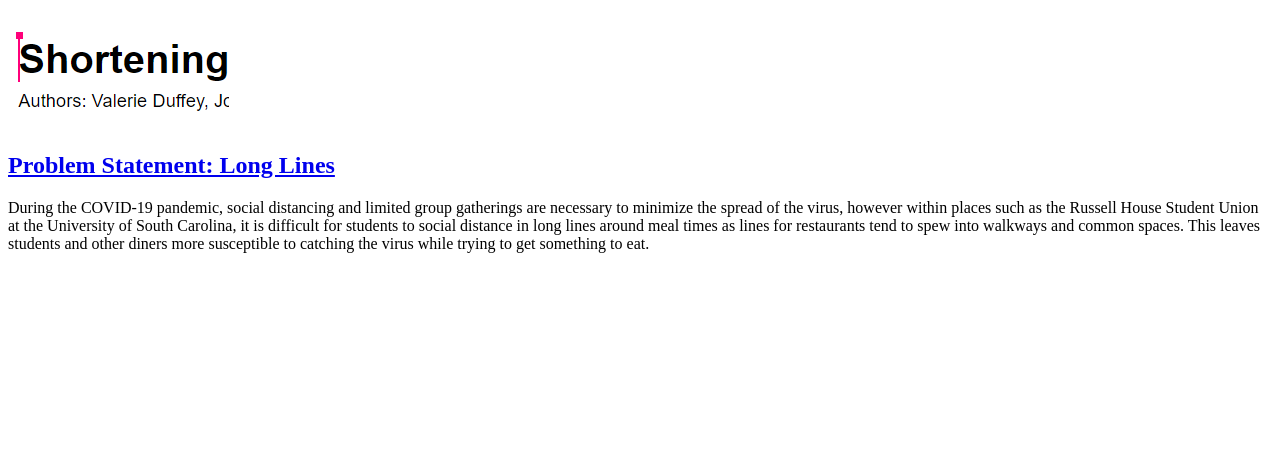
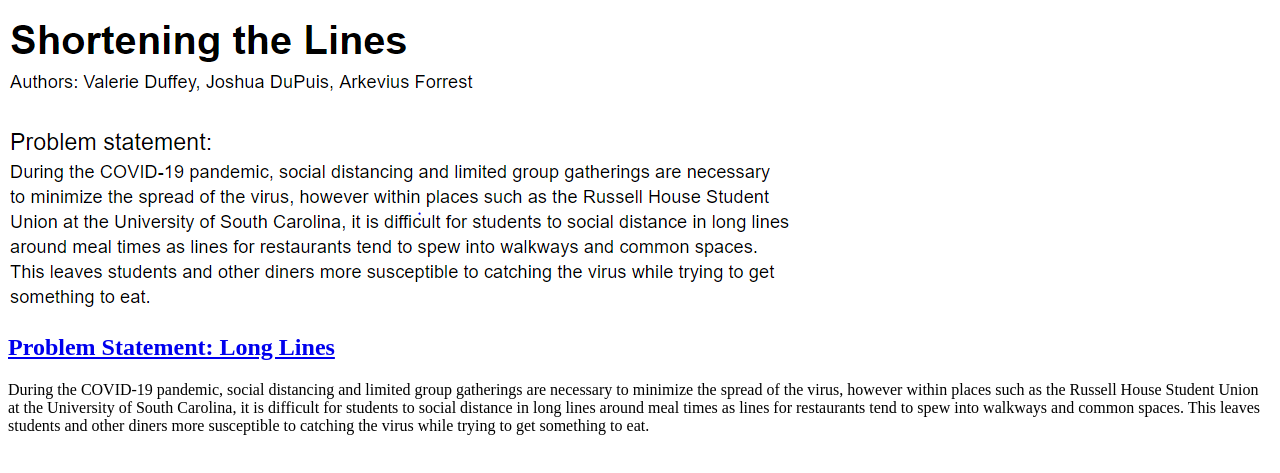
Before and after one commit to JoshuaDuPuis/JoshuaDuPuis.github.io, a plain HTML site: page index.html in a window 1280 px wide. Shown: the part 61-534 px from the top of the page. Drawn offline with Linux system fonts and the light colour scheme.

Commit message:
Add files via upload

```diff
--- a/index.html
+++ b/index.html
@@ -5,10 +5,11 @@
     </head>
     <body>
         <h1>Josh DuPuis' CSCE 190 Site</h1>
+
         <section class="assignment">
-            <a href="files/CSCE 190 Problem Statement Project.pdf"><img src="files/problemStatement.png"></a>
-            <section class="assignemnt details">
-                <a href="files/CSCE 190 Problem Statement Project.pdf"><h2>Problem Statement: Long Lines</h2></a>
+            <a href="files/problem-statement.pdf"><img src="images/problem-statement.PNG"></a>
+            <section class="assignment-details">
+                <a href="files/problem-statement.pdf"><h2>Problem Statement: Long Lines</h2></a>
                 <p>
                     During the COVID-19 pandemic, social distancing and limited group gatherings are necessary to minimize the spread of the virus, however within places such as the Russell House Student Union at the University of South Carolina, it is difficult for students to social distance in long lines around meal times as lines for restaurants tend to spew into walkways and common spaces. This leaves students and other diners more susceptible to catching the virus while trying to get something to eat.
                 </p>
```
Also changed, not shown: images/problem-statement.PNG (added), 1 other file.
